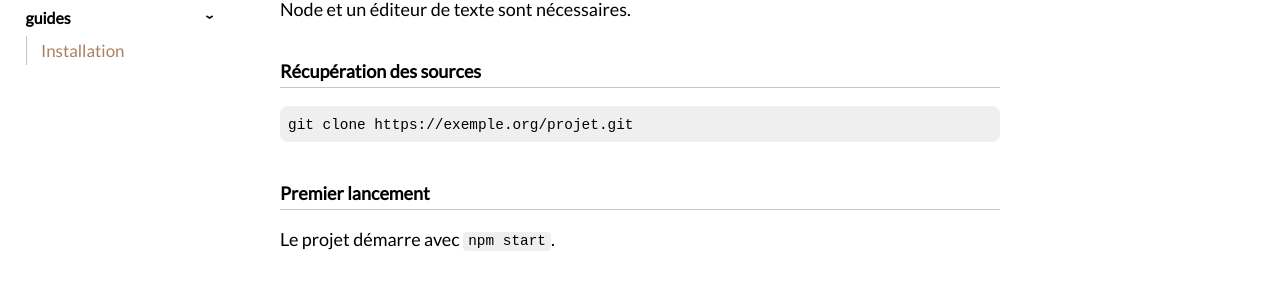
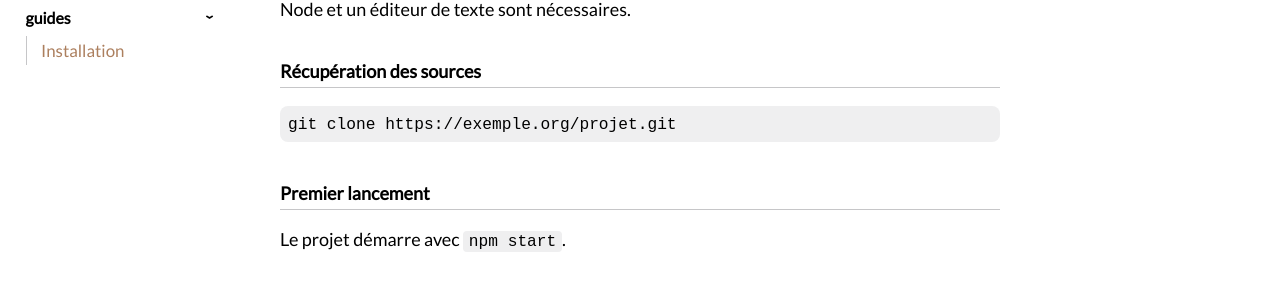
Before and after one commit to script-txt/script-txt.github.io, a Jekyll site: the page built from _posts/2026-10-12-installation.md, in a window 1280 px wide. Shown: the part 303-594 px from the top of the page. Built offline with Jekyll 4.4.1, drawn with Linux system fonts in a browser that asks for light colours.

Commit message:
Update default.html

```diff
--- a/_layouts/default.html
+++ b/_layouts/default.html
@@ -104,7 +104,7 @@
     margin: 2.5rem 0 1rem; padding-bottom: .3rem;
     border-bottom: 1px solid var(--border);
   }
-  main code { background: var(--hover); padding: .1em .35em; border-radius: .25rem; font-size: .8em; }
+  main code { background: var(--hover); padding: .1em .35em; border-radius: .25rem; font-size: .9em; }
   main pre { background: var(--hover); padding: 0.5rem; border-radius: .5rem; overflow-x: auto; }
   main pre code { background: none; padding: 0; }
   main img { display: block; max-width: 100%; height: auto; margin: 1rem 0; border-radius: .5rem; }
```
